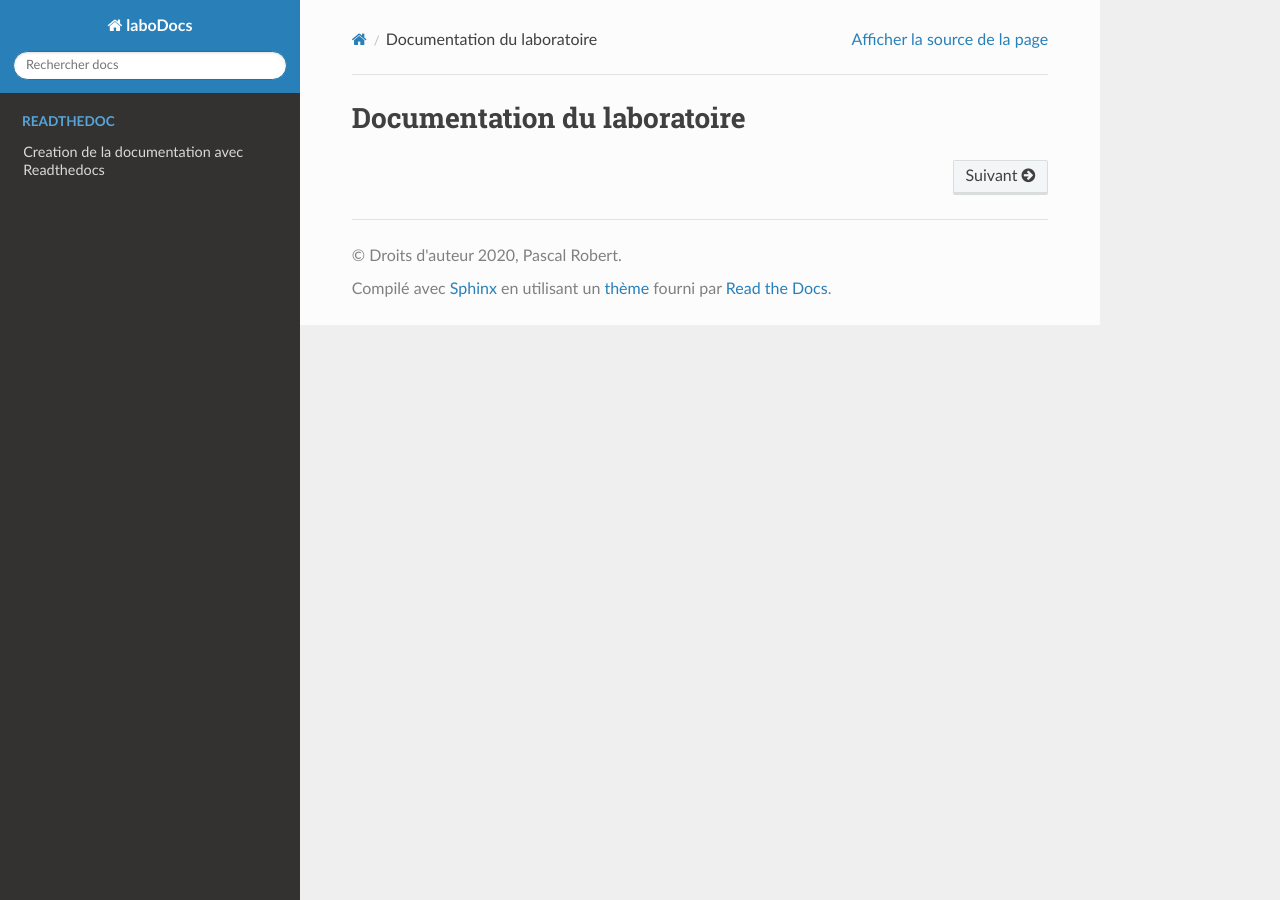
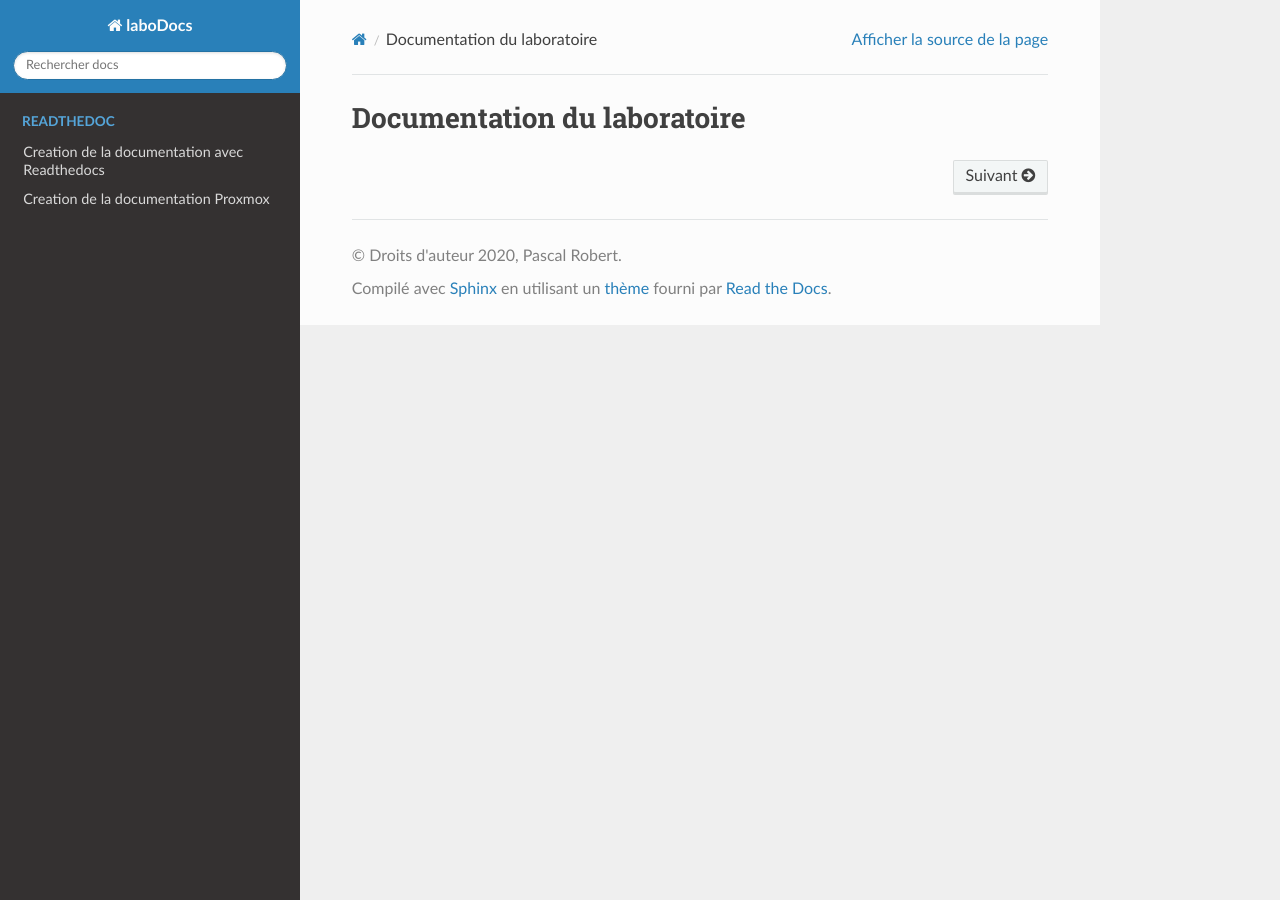
Before and after one commit to ROBERTPASCAL/LaboDocs, a Sphinx documentation site: the page built from docs/index.rst, in a window 1280 px wide. Built offline with Sphinx 7.4.7 and the Read the Docs theme 2.0.0, drawn with Linux system fonts in a browser that asks for light colours.

Commit message:
ajout page proxmox

```diff
--- a/docs/index.rst
+++ b/docs/index.rst
@@ -7,3 +7,4 @@ Documentation du laboratoire
    :caption: readthedoc
 
    rtd
+   proxmox
--- /dev/null
+++ b/docs/proxmox.rst
@@ -0,0 +1,4 @@
+.. _proxmox:
+
+Creation de la documentation Proxmox
+====================================
```
